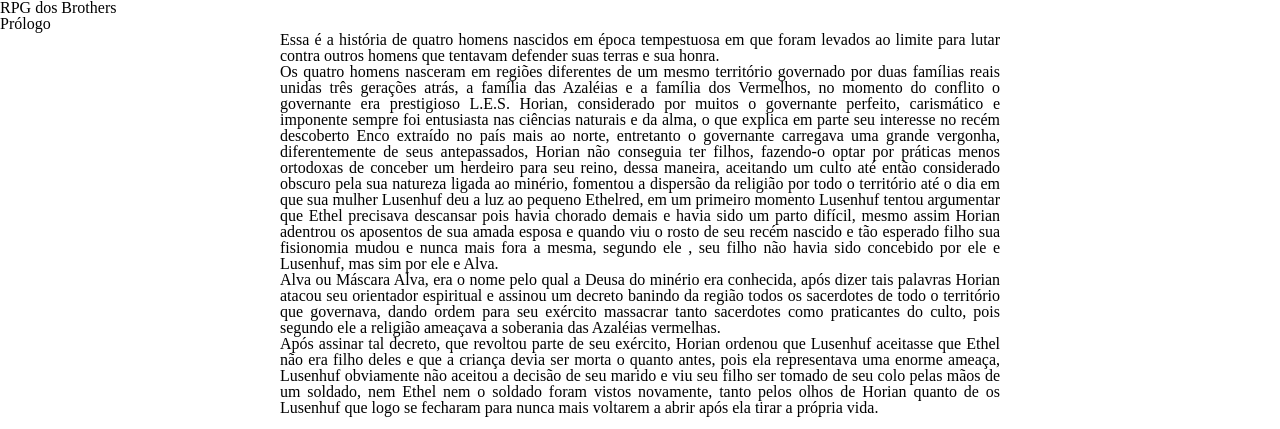
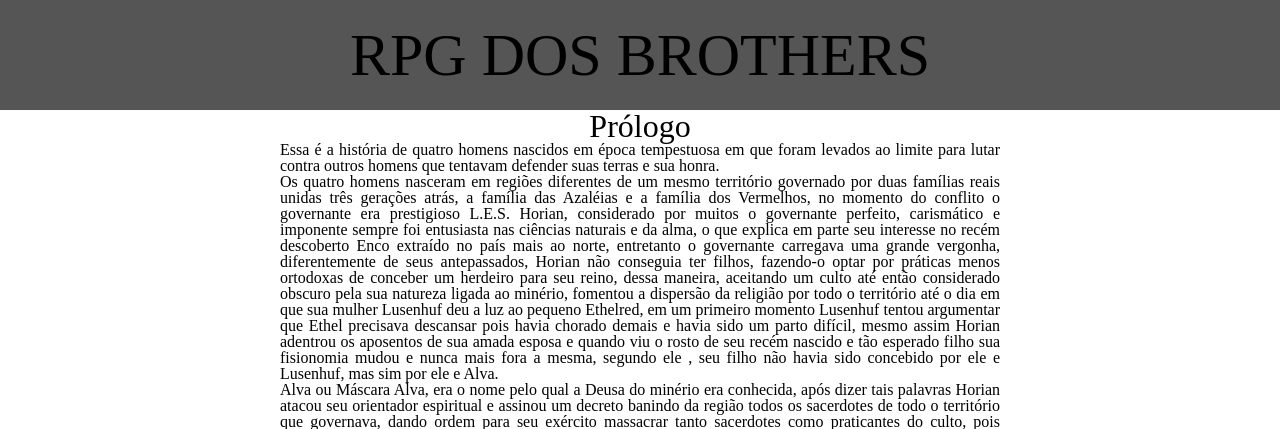
Before and after one commit to Letalin/rpg, a PHP site: page /html/wikia.html in a window 1280 px wide. Shown: the top 429 px of the page. Run offline with PHP 8.4, Linux system fonts and the light colour scheme.

Commit message:
Update prologo.css

```diff
--- a/css/prologo.css
+++ b/css/prologo.css
@@ -4,3 +4,17 @@
     margin: auto;
     text-align: justify;
 }
+
+.titulo {
+    text-transform: uppercase;
+    font-size: 60px;
+    text-align: center;
+    background-color: #555555;
+    padding: 25px;
+    font-family: algerian;
+}
+
+.titulo-pagina {
+    font-size: 200%;
+    text-align: center;
+}
```
